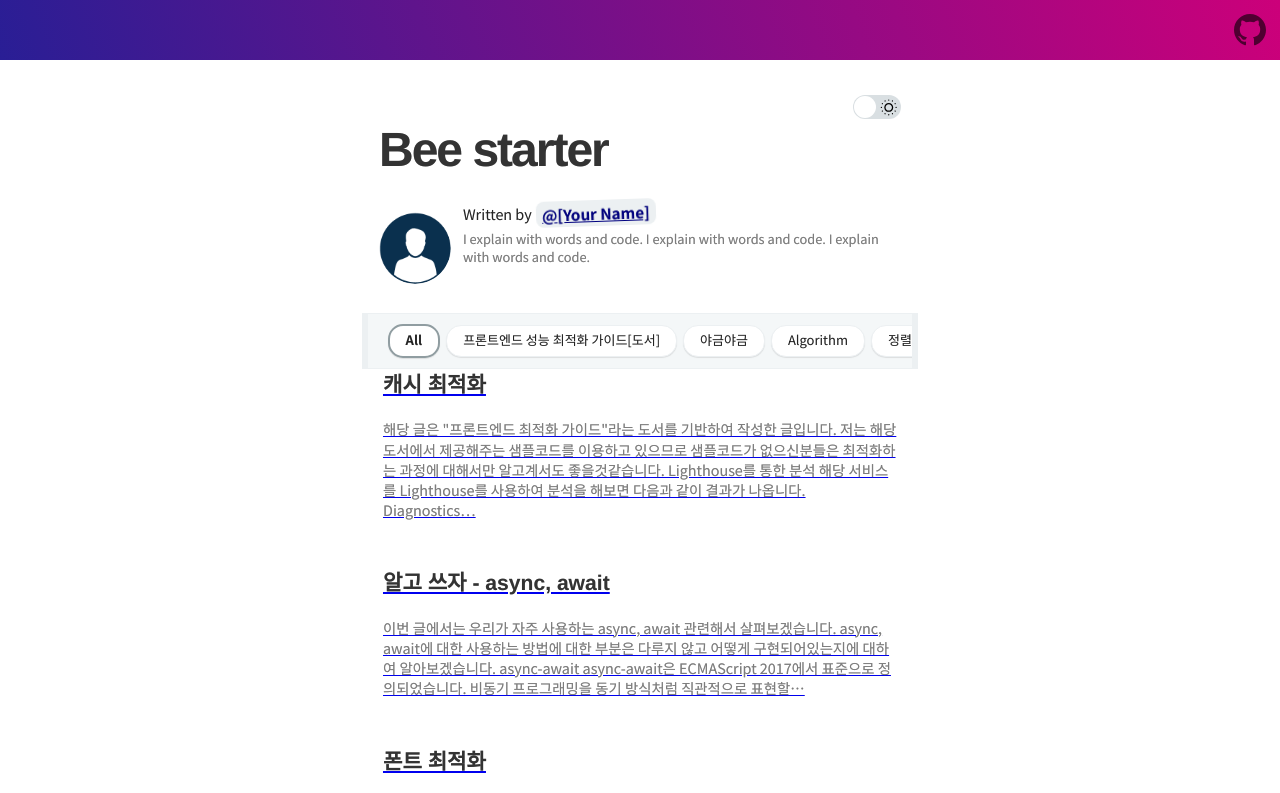
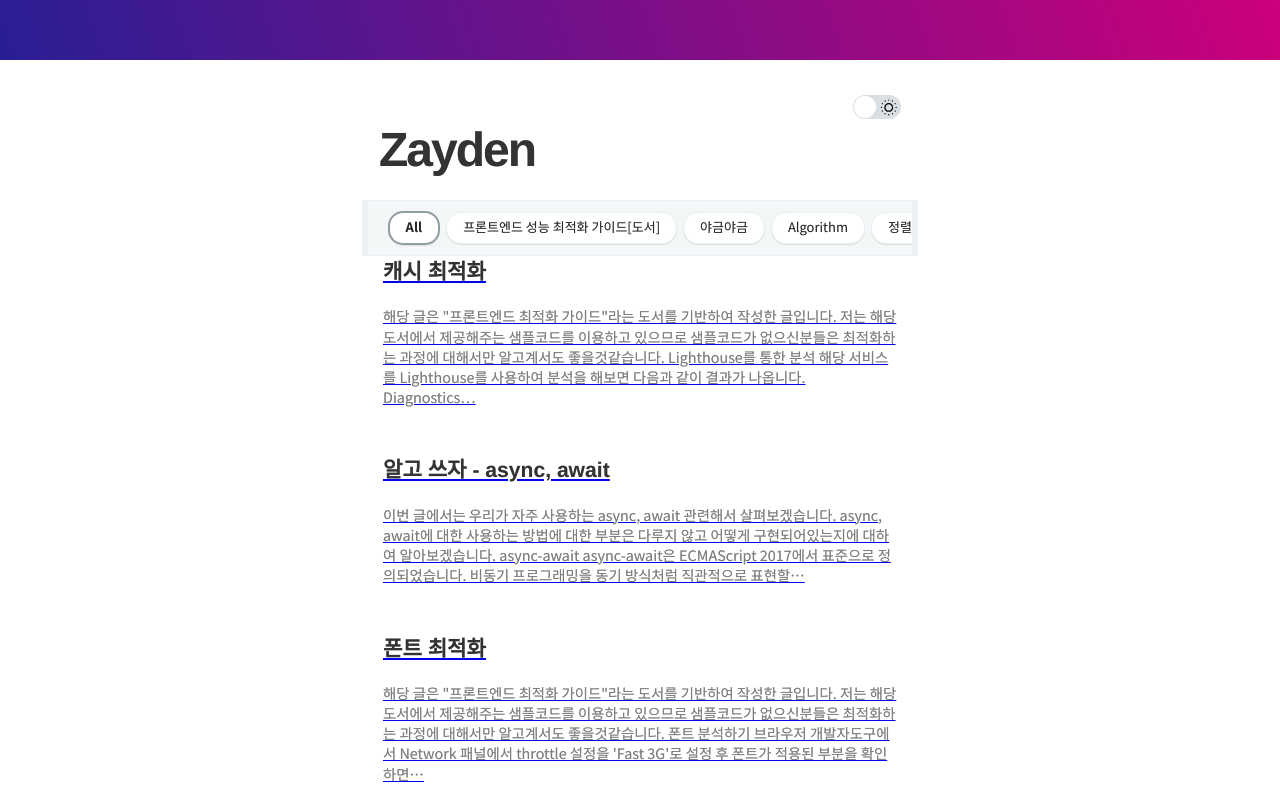
Before and after one commit to KongWooJeong/blog-v1, a Gatsby site: page / in a window 1280 px wide. Shown: the top 793 px of the page. Built offline with nearby package versions, Linux system fonts and the light colour scheme; Gatsby itself is replaced by a stand-in of ours; some packages are replaced by stand-ins of ours; what typography-theme-github would draw is missing.

Commit message:
chore: Add 블로그 설정

```diff
--- a/gatsby-meta-config.js
+++ b/gatsby-meta-config.js
@@ -1,5 +1,5 @@
 module.exports = {
-  title: `Bee starter`,
+  title: `Zayden`,
   description: `Blog posted about ...`,
   author: `[Your Name]`,
   introduction: `I explain with words and code. I explain with words and code. I explain with words and code.`,
--- a/src/components/top/index.jsx
+++ b/src/components/top/index.jsx
@@ -13,7 +13,8 @@ export const Top = ({ title, location, rootPath }) => {
           {title}
         </Link>
       )}
-      <GitHubIcon />
+      {/* github 아이콘 사용하지 않음 */}
+      {/* <GitHubIcon /> */}
     </div>
   )
 }
--- a/src/pages/index.js
+++ b/src/pages/index.js
@@ -53,7 +53,8 @@ export default ({ data, location }) => {
   return (
     <Layout location={location} title={siteMetadata.title}>
       <Head title={HOME_TITLE} keywords={siteMetadata.keywords} />
-      <Bio ref={bioRef} />
+      {/* 글쓴이 추가 정보 사용하지 않음으로 설정 */}
+      {/* <Bio ref={bioRef} /> */}
       <Category
         categories={categories}
         category={category}
```
Also changed, not shown: src/templates/blog-post.js (+11 -7 lines).
